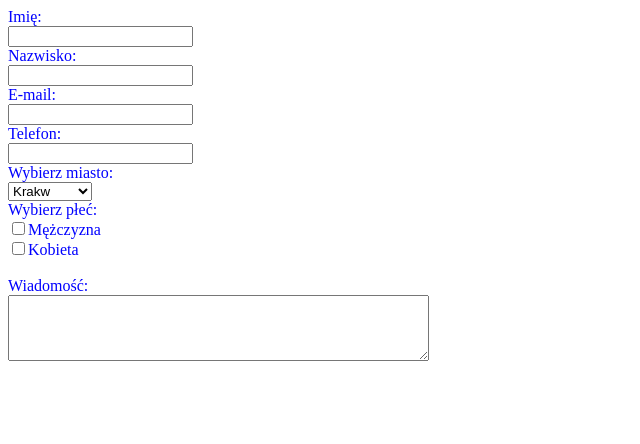
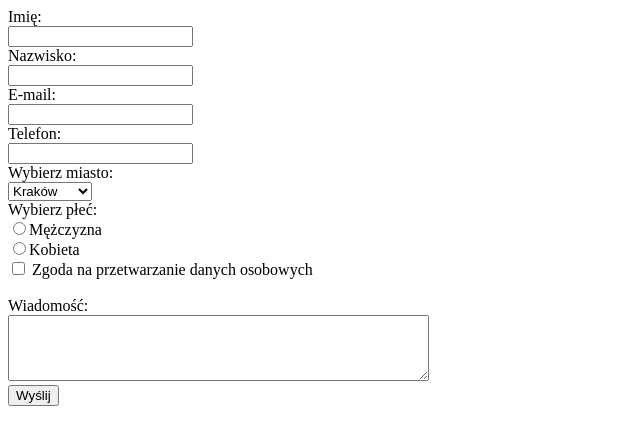
Before and after one commit to KonradRam/KonradRam.github.io, a plain HTML site: page index.html in a window 1280 px wide. Shown: the whole page, without its empty margins (0-640 px from the left). Drawn offline with Linux system fonts and the light colour scheme.

Commit message:
label
dodana płeć

```diff
--- a/css/style.css
+++ /dev/null
@@ -1,3 +0,0 @@
-#formularz {
-    color: blue;
-}
--- a/index.html
+++ b/index.html
@@ -5,12 +5,14 @@
     <meta charset="UTF-8">
     <title>Document</title>
 </head>
- <link rel="stylesheet" href="css/style.css">
+
 <body>
 
 
     <div id="formularz">
         <form action="https://formspree.io/konrad.ram@gmail.com" method="POST">
+
+
             <label for="name">Imię:</label><br>
             <input type="text" name="name" id="name"><br>
 
@@ -18,32 +20,34 @@
             <input type="text" name="surname" id="surname"><br>
 
             <label for="email">E-mail:</label><br>
-            <input type="email" name="email" id="email"><br>
+            <input type="text" name="email" id="email"><br>
 
             <label for="number">Telefon:</label><br>
             <input type="text" name="number" id="number"><br>
 
             <label for="miasto">Wybierz miasto:</label><br>
             <select>
-  <option value="Krakow">Krakw</option>
+  <option value="Krakow">Kraków</option>
   <option value="Warszawa">Warszawa</option>
-  <option value="Wrocław">Wrocław</option>
   <option value="Gdańsk">Gdańsk</option>
   </select>
-           <br>
+            <br>
             <label for="płec">Wybierz płeć:</label>
             <br>
-            <form action="...">
-                <input type="checkbox" name="nazwa" value="wartość" />Mężczyzna
-            </form>
-            <form action="...">
-                <input type="checkbox" name="nazwa" value="wartość" />Kobieta
-            </form>
+
+                <input type="radio" name="płeć" value="Mężczyzna" />Mężczyzna<br>
+                <input type="radio" name="płeć" value="Kobieta" />Kobieta
+
             <br>
-             <label for="message">Wiadomość:</label><br>
-            <textarea rows="4" cols="50"></textarea>
-    </form>
-</div>
+            <label><input type="checkbox"> Zgoda na przetwarzanie danych osobowych</label><br>
+            <br>
+            <label for="message">Wiadomość:</label><br>
+            <textarea rows="4" cols="50"></textarea><br>
+
+            <input type="submit" value="Wyślij">
+
+        </form>
+    </div>
 
 </body>
 
```
